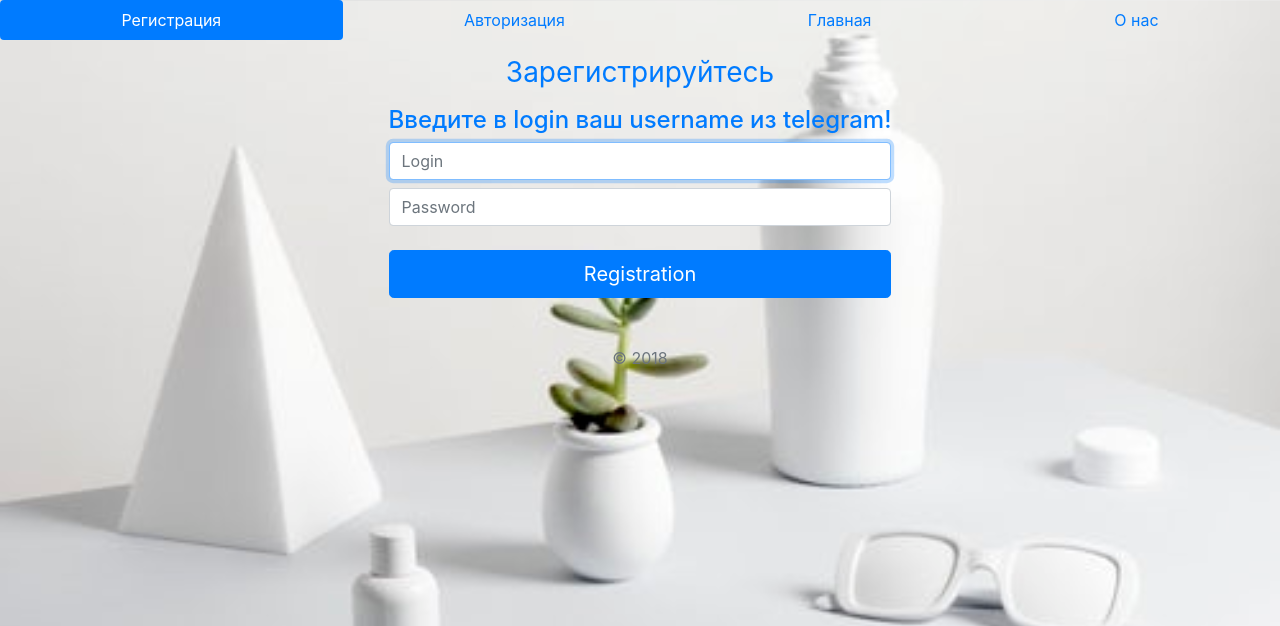
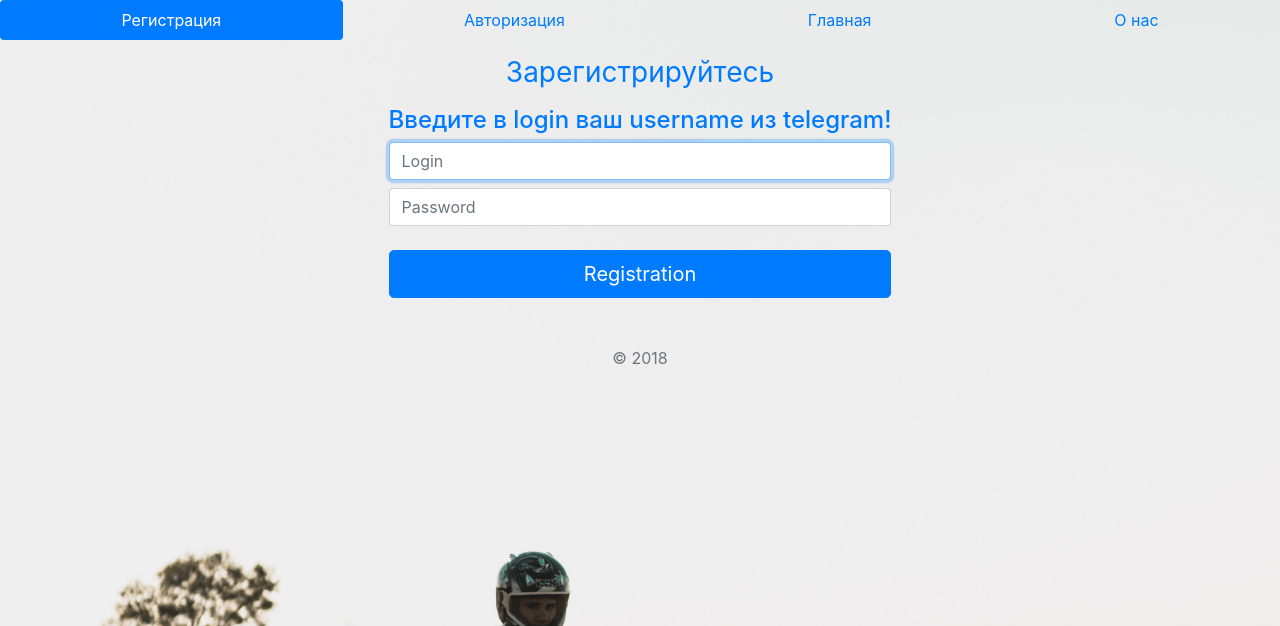
Before and after one commit to Arius1404/tbot, a PHP site: page /?page=reg in a window 1280 px wide. Shown: the top 626 px of the page. Run offline with PHP 8.4, Linux system fonts and the light colour scheme; some libraries are stand-ins or nearby versions.

Commit message:
Background changed

```diff
--- a/index.php
+++ b/index.php
@@ -17,7 +17,7 @@ if(isset($_GET['session_destroy'])) unset($_SESSION['user']);
 <link rel="stylesheet" href="https://stackpath.bootstrapcdn.com/bootstrap/4.1.3/css/bootstrap.min.css" integrity="sha384-MCw98/SFnGE8fJT3GXwEOngsV7Zt27NXFoaoApmYm81iuXoPkFOJwJ8ERdknLPMO" crossorigin="anonymous">
   <style>
     body{
-      background-image: url('img/photo-1543320485-d0d5a49c2b2e.jpg');
+      background-image: url('img/victor-van-welden-1180371-unsplash.jpg');
        background-size: 100%;
     }
   </style>
```
Also changed, not shown: img/victor-van-welden-1180371-unsplash.jpg (added).
